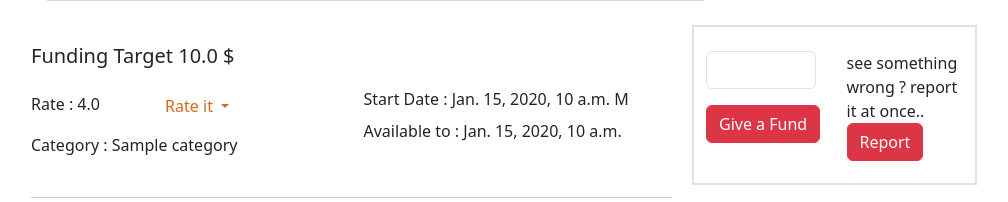
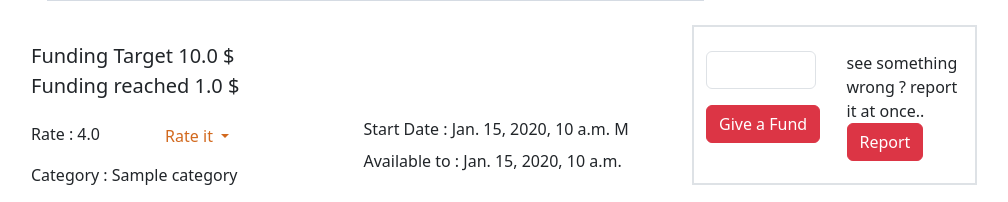
Before and after one commit to Mustafa-Badr98/django-Crowd-Funding-Web-app, a Django app: page /projects/view/1 in a window 1280 px wide. Shown: the part 611-813 px from the top of the page, without its empty margins (51-1059 px from the left). Run offline with Django 4.2, Linux system fonts and the light colour scheme; tables that the repository leaves empty hold one stand-in row (values such as "Sample post"); grey boxes marked "Sample" are stand-in pictures; some libraries are stand-ins or nearby versions.

Commit message:
add current project fund in html page details.

```diff
--- a/crowd_funding/projects/templates/proj/projectDetails.html
+++ b/crowd_funding/projects/templates/proj/projectDetails.html
@@ -70,6 +70,10 @@
             </div>
             <div class="row py-0">
                 <span class="fs-5"> Funding Target {{ project.total_target }}
+                    $</span>
+            </div>
+            <div class="row py-0">
+                <span class="fs-5"> Funding reached {{ project.current_fund }}
                     $</span>
             </div>
             <div class="row py-0 mt-3 ">
```
